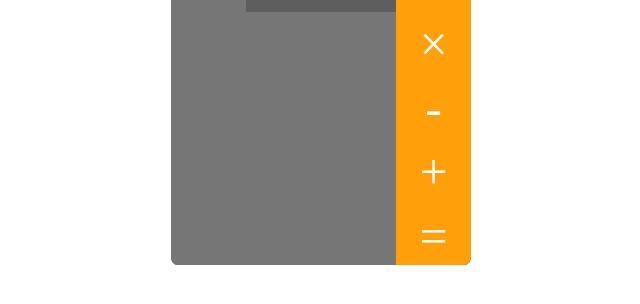
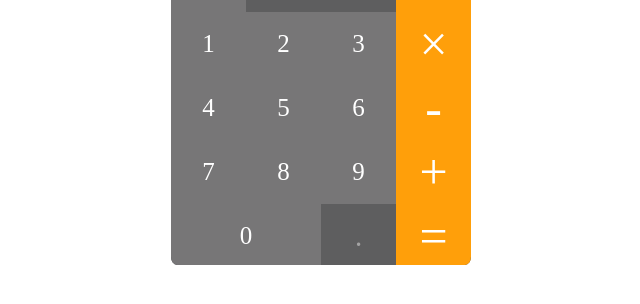
Before and after one commit to BentlyM/WebProject, a plain HTML site: page web/index.html in a window 1280 px wide. Shown: the part 340-644 px from the top of the page, without its empty margins (319-959 px from the left). Drawn offline with Linux system fonts and the light colour scheme.

Commit message:
complete ui

```diff
--- a/web/index.html
+++ b/web/index.html
@@ -21,6 +21,10 @@
                         <div class="btn" id="remainder" style="font-size: 1.8rem; opacity: 0.5;">%</div>
                     </div>
                     <div id="numbers"></div>
+                    <div class="zeroBtn">
+                        <div class="btn" id="zero">0</div>
+                        <div class="btn" style="font-size: 1.8rem; opacity: 0.5;" id="period">.</div>
+                    </div>
                 </div>
                 <div class="operator">
                     <div class="btn" id="division">÷</div>
--- a/web/script.js
+++ b/web/script.js
@@ -6,9 +6,11 @@
 
 const createGridLayout = () => {
     const container = document.getElementById('numbers');
-    for (let i = 0; i < 12; ++i) {
+    const child = container.children;
+    for (let i = 0; i < 9; ++i) {
         const element = document.createElement('div');
         element.className = 'btn';
+        element.innerHTML = i + 1;
         container.append(element);
       }
 }
--- a/web/styles.css
+++ b/web/styles.css
@@ -64,14 +64,15 @@ body {
 
 #body-wrap {
     display: grid;
-    grid-template-rows: 1fr 4fr;
+    grid-template-rows: 1fr 3fr 1fr;
 }
 
 #numbers{
     display: grid;
     grid-template-columns: repeat(3 , 1fr);
-    grid-template-rows: repeat(4 , 1fr);
+    grid-template-rows: repeat(3 , 1fr);
 }
+
 
 .btn {
     display: flex;
@@ -81,6 +82,12 @@ body {
     background-color: white;
     padding: 3px;
     background-color: #777677;
+    font-size: 25px;
+}
+
+.zeroBtn {
+    display: grid;
+    grid-template-columns: 2fr 1fr;
 }
 
 #division, #multiplication, #subtraction, #addition, #equal {
```
